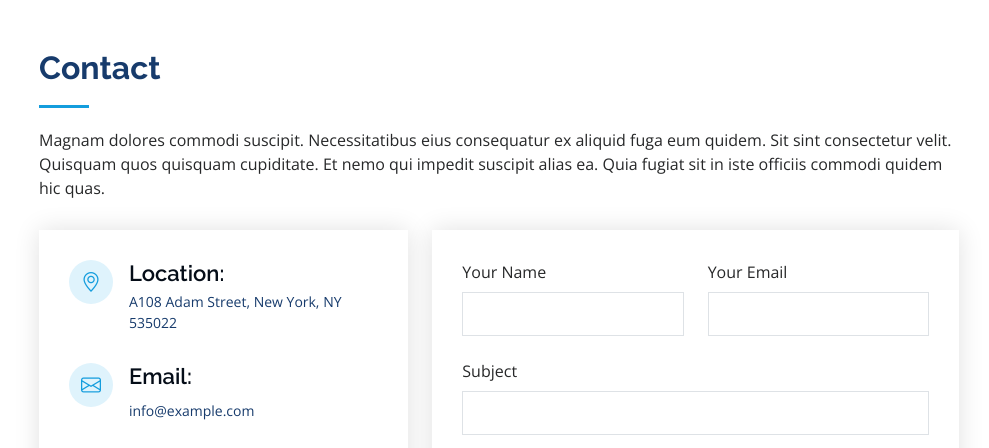
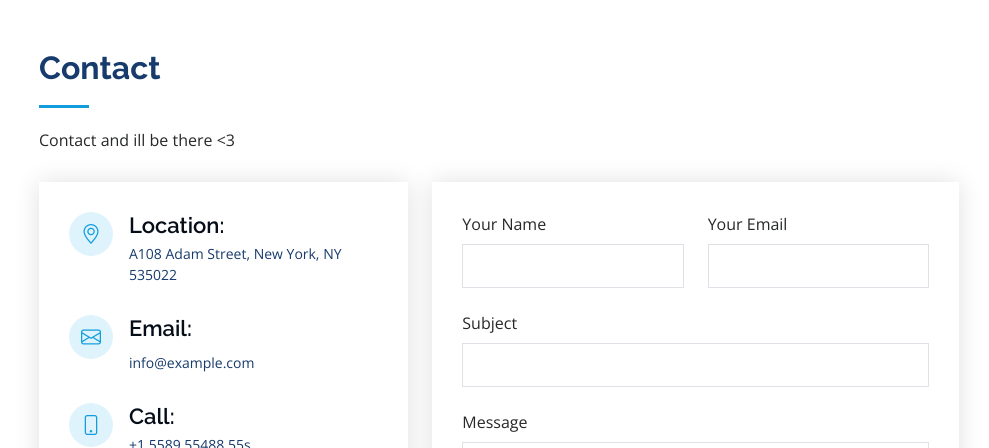
Before and after one commit to Mrcalamba/my-porfolio, a plain HTML site: page index.html in a window 1280 px wide. Shown: the part 6720-7168 px from the top of the page, without its empty margins (291-1280 px from the left). Drawn offline with nearby package versions, Linux system fonts and the light colour scheme.

Commit message:
new update

```diff
--- a/index.html
+++ b/index.html
@@ -509,7 +509,7 @@
 
         <div class="section-title">
           <h2>Contact</h2>
-          <p>Magnam dolores commodi suscipit. Necessitatibus eius consequatur ex aliquid fuga eum quidem. Sit sint consectetur velit. Quisquam quos quisquam cupiditate. Et nemo qui impedit suscipit alias ea. Quia fugiat sit in iste officiis commodi quidem hic quas.</p>
+          <p>Contact and ill be there <3</p>
         </div>
 
         <div class="row" data-aos="fade-in">
```
